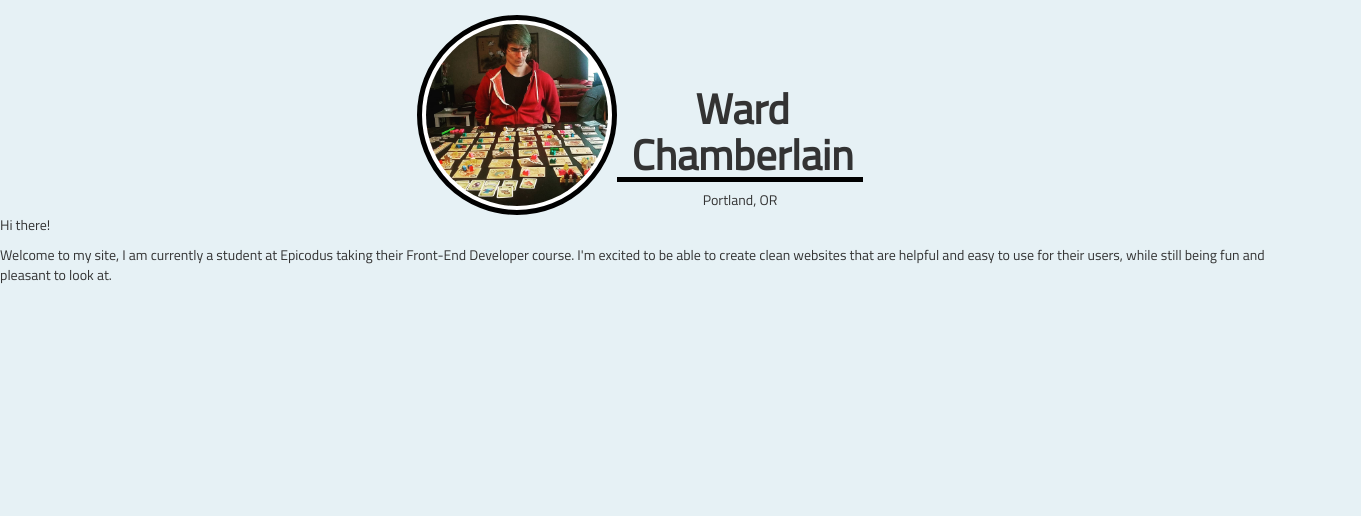
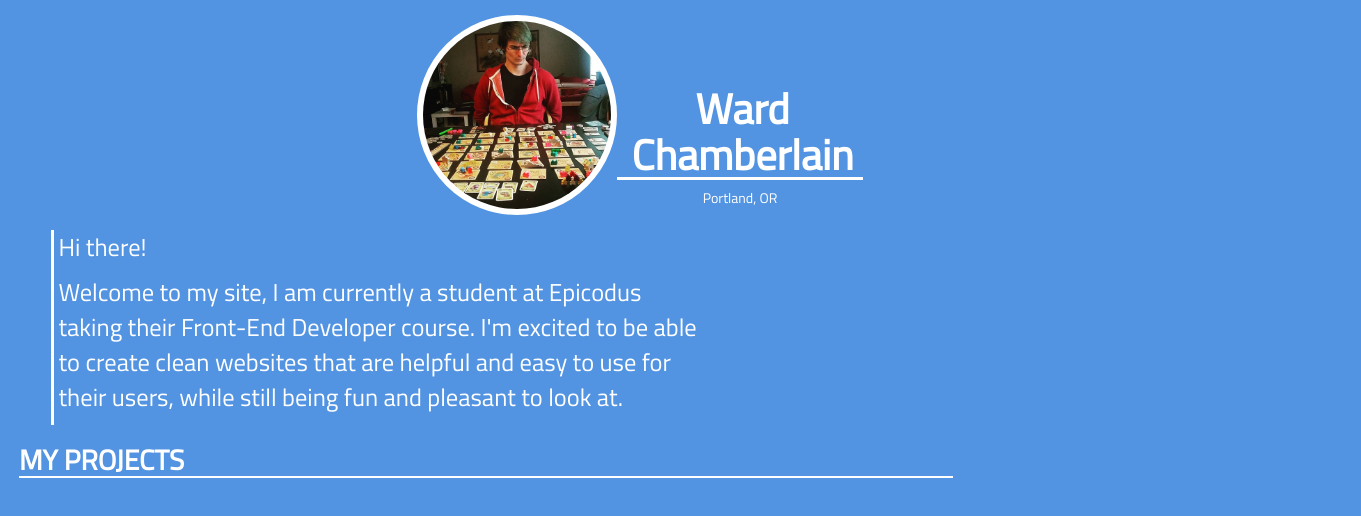
Before and after one commit to wchamberlain89/Portfolio, a plain HTML site: page index.html in a window 1280 px wide. Shown: the whole page, 1361 px wide, since content can reach past the window. Drawn offline with nearby package versions, Linux system fonts and the light colour scheme.

Commit message:
it will have style for intro

```diff
--- a/css/styles.css
+++ b/css/styles.css
@@ -1,6 +1,7 @@
 body{
-	background-color: #E6F1F5;
+	background-color: #5294e2;
 	font-family:  "Titillium Web", sans-serif;
+	color: white;
 }
 
 h1 {
@@ -8,7 +9,14 @@ h1 {
     padding: 50px 10px 0px 15px;
     font-weight: bold;
     font-size: 3em;
-    border-bottom: 5px solid black;
+    border-bottom: 3px solid white;
+}
+
+h3 {
+	border-bottom: 2px solid white;
+	margin-left: 2%;
+	font-weight: bold;
+	font-size: 2em;
 }
 
 h4 {
@@ -18,7 +26,7 @@ h4 {
 [src="imgs/me.jpg"] {
 	width: 200px;
 	float: left;
-	border: 5px solid black;
+	border: 2px solid white;
 }
 
 .header-container {
@@ -30,3 +38,15 @@ h4 {
 	height: 200px;
 	display: inline-block;
 }
+
+.intro-section p {
+	font-size: 1.75em;
+	width: 50%;
+}
+
+.intro-section {
+	border-left: 3px solid white;
+	margin-left: 5%;
+	margin-top: 15px;
+	padding-left: 5px;
+}
--- a/index.html
+++ b/index.html
@@ -8,6 +8,7 @@
 </head>
 <body>
 	<div class='fluid-container'>
+
 		<div class="header-container">
 			<div class="banner-container">
 				<img src="imgs/me.jpg" class="img-circle img-thumbnail">
@@ -15,10 +16,19 @@
 				<h5>Portland, OR</h5>
 			</div>
 		</div>
-		<div class='intro-section'>
-			<p>Hi there!</p>
-			<p>Welcome to my site, I am currently a student at Epicodus taking their Front-End Developer course. I'm excited to be able to create clean websites that are helpful and easy to use for their users, while still being fun and pleasant to look at.
-			</p>
+
+		<div class='row'>
+			<div class='intro-section col-md-12'>
+				<p>Hi there!</p>
+				<p>Welcome to my site, I am currently a student at Epicodus taking their Front-End Developer course. I'm excited to be able to create clean websites that are helpful and easy to use for their users, while still being fun and pleasant to look at.
+				</p>
+			</div>
+		</div>
+
+		<div class='row'>
+			<div class='projects-container col-md-9'>
+				<h3>MY PROJECTS</h3>
+			</div>
 		</div>
 </body>
 </html>
```
